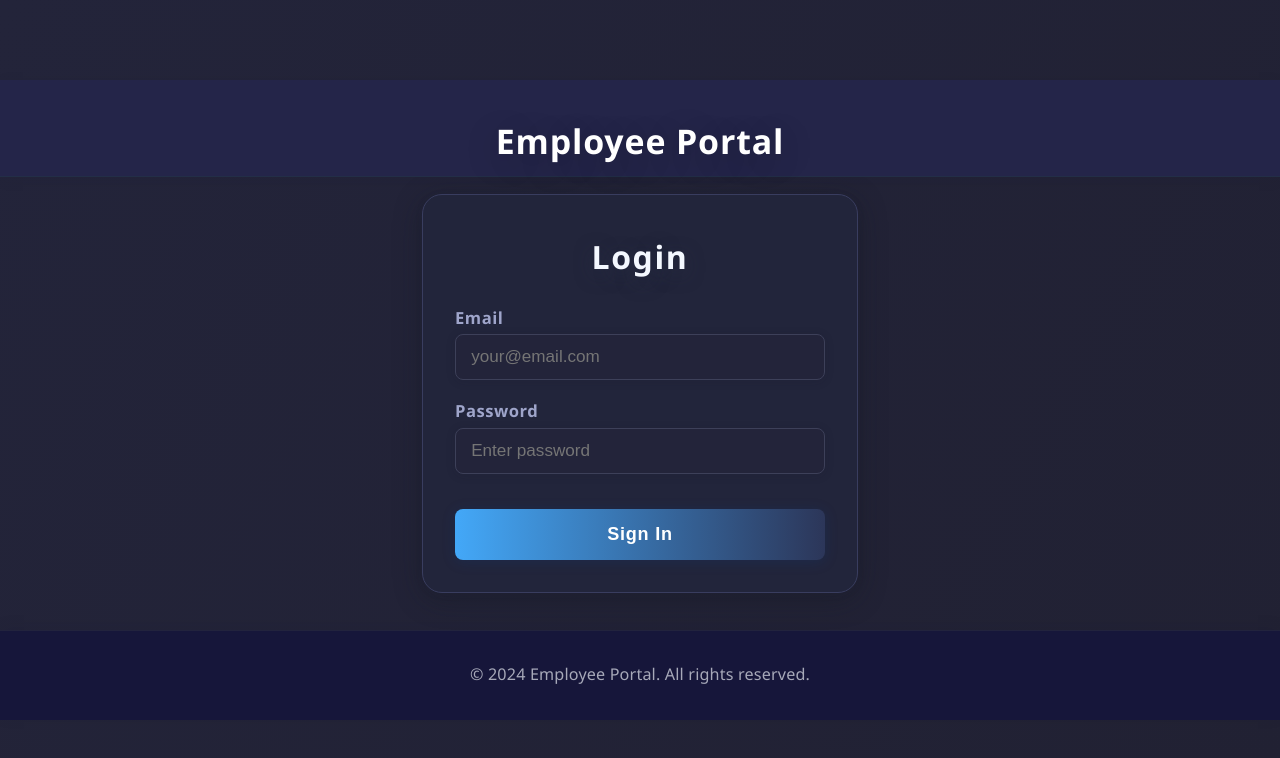
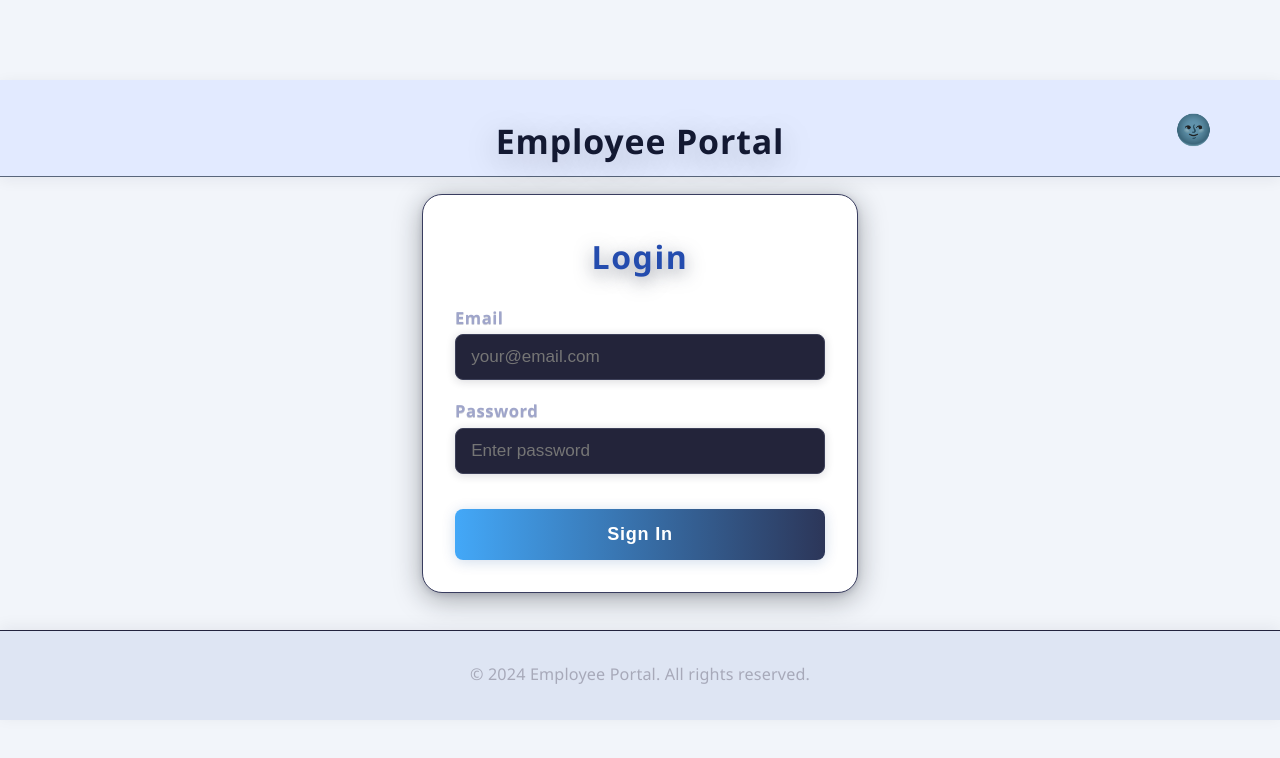
Before and after one commit to abijith-2002/login-sample, a React (Create React App) app: page /login in a window 1280 px wide. Shown: the top 758 px of the page. Built offline with nearby package versions, Linux system fonts and the light colour scheme.

Commit message:
CheckPoint

```diff
--- a/src/components/Header.js
+++ b/src/components/Header.js
@@ -1,13 +1,17 @@
 import React from "react";
+import ThemeToggle from "./ThemeToggle";
 
 // PUBLIC_INTERFACE
 export default function Header() {
   /**
-   * Renders the Employee Portal header for the login page.
+   * Renders the Employee Portal header for the login page, including theme toggle.
    */
   return (
-    <header className="login-header">
-      Employee Portal
+    <header className="login-header" style={{ display: "flex", alignItems: "center", justifyContent: "center", position: "relative" }}>
+      <span style={{ flex: "1", textAlign: "center" }}>Employee Portal</span>
+      <span style={{position: "absolute", right: "1.1em", top: "0.8em"}}>
+        <ThemeToggle />
+      </span>
     </header>
   );
 }
--- a/src/components/Login.css
+++ b/src/components/Login.css
@@ -5,13 +5,12 @@
   flex-direction: column;
   align-items: center;
   justify-content: center;
-  background:
-    linear-gradient(120deg, #23243a 0%, #212133 100%);
+  background: var(--bg, #1b1e35);
   position: relative;
 }
 
 .login-card {
-  background: #22253b;
+  background: var(--login-card-bg, #22253b);
   border-radius: 20px;
   box-shadow: 0 6px 28px rgba(20,25,30,0.36), 0 1.5px 6px rgba(44,42,74,0.16);
   padding: 2.5rem 2rem 2rem 2rem;
@@ -26,7 +25,7 @@
 }
 
 .login-card h2 {
-  color: #f4f8ff;
+  color: var(--primary, #f4f8ff);
   font-size: 2rem;
   font-weight: 800;
   margin-top: 0;
@@ -106,12 +105,12 @@
   width: 100vw;
   max-width: 100vw;
   min-height: 64px;
-  color: #fff;
+  color: var(--foreground, #fff);
   font-size: 2.12rem;
   font-family: 'Segoe UI', 'Roboto', Arial, sans-serif;
   font-weight: bold;
   letter-spacing: 0.025em;
-  background: #242549;
+  background: var(--header-bg, #242549);
   display: flex;
   align-items: center;
   justify-content: center;
@@ -128,7 +127,7 @@
   width: 100vw;
   max-width: 100vw;
   min-height: 50px;
-  background: #16163a;
+  background: var(--footer-bg, #16163a);
   color: #a7a9b9;
   font-size: 1.01rem;
   display: flex;
--- /dev/null
+++ b/src/components/ThemeToggle.css
@@ -0,0 +1,28 @@
+.theme-toggle-btn {
+  background: transparent;
+  border: none;
+  cursor: pointer;
+  font-size: 1.85rem;
+  margin-left: auto;
+  margin-right: 0.64em;
+  outline: none;
+  color: var(--foreground, #e2eafc);
+  display: flex;
+  align-items: center;
+  transition: filter 0.18s, background 0.18s;
+  border-radius: 50%;
+  padding: 0.22em 0.4em;
+  box-shadow: none;
+  position: relative;
+}
+
+.theme-toggle-btn:hover,
+.theme-toggle-btn:focus {
+  filter: brightness(1.2);
+  background: rgba(150,150,200,0.075);
+}
+
+.theme-toggle-icon {
+  display: inline-flex;
+  align-items: center;
+}
--- /dev/null
+++ b/src/components/ThemeToggle.js
@@ -0,0 +1,29 @@
+import React from "react";
+import { useTheme } from "../theme/ThemeProvider";
+import "./ThemeToggle.css";
+
+// PUBLIC_INTERFACE
+export default function ThemeToggle() {
+  /**
+   * Renders a button to toggle light/dark theme.
+   */
+  const { mode, toggleTheme } = useTheme();
+
+  return (
+    <button
+      className="theme-toggle-btn"
+      onClick={toggleTheme}
+      aria-label={`Switch to ${mode === "dark" ? "light" : "dark"} mode`}
+      title={`Switch to ${mode === "dark" ? "light" : "dark"} mode`}
+      type="button"
+    >
+      {mode === "dark" ? (
+        // Sun for light mode
+        <span aria-hidden="true" role="img" className="theme-toggle-icon" title="Light mode">🌞</span>
+      ) : (
+        // Moon for dark mode
+        <span aria-hidden="true" role="img" className="theme-toggle-icon" title="Dark mode">🌚</span>
+      )}
+    </button>
+  );
+}
--- a/src/theme/ThemeProvider.js
+++ b/src/theme/ThemeProvider.js
@@ -1,7 +1,83 @@
-import React from "react";
+import React, { createContext, useContext, useEffect, useState } from "react";
+
+// Theme definitions for light and dark mode
+const themes = {
+  light: {
+    name: "light",
+    variables: {
+      "--primary": "#244cae",
+      "--secondary": "#468ee6",
+      "--accent": "#85c1ff",
+      "--bg": "#f2f5fa",
+      "--error": "#f3704a",
+      "--foreground": "#131932",
+      "--header-bg": "#e2eaff",
+      "--footer-bg": "#dee5f3",
+      "--login-card-bg": "#fff"
+    }
+  },
+  dark: {
+    name: "dark",
+    variables: {
+      "--primary": "#c8d4fe",
+      "--secondary": "#91b1ef",
+      "--accent": "#4eb2e0",
+      "--bg": "#1b1e35",
+      "--error": "#f3747a",
+      "--foreground": "#e2eafc",
+      "--header-bg": "#242549",
+      "--footer-bg": "#16163a",
+      "--login-card-bg": "#22253b"
+    }
+  }
+};
+
+const ThemeContext = createContext();
+
+// PUBLIC_INTERFACE
+export function useTheme() {
+  return useContext(ThemeContext);
+}
 
 // PUBLIC_INTERFACE
 export default function ThemeProvider({ children }) {
-  // Theme could be expanded in the future, now uses :root from global.css
-  return children;
+  // Pick default from system preference or localStorage
+  const getInitialTheme = () => {
+    const stored = localStorage.getItem("theme_mode");
+    if (stored === "light" || stored === "dark") return stored;
+    if (window.matchMedia &&
+      window.matchMedia("(prefers-color-scheme: light)").matches) {
+      return "light";
+    }
+    return "dark";
+  };
+  const [mode, setMode] = useState(getInitialTheme());
+
+  // Apply theme variables to document root
+  useEffect(() => {
+    const variables = themes[mode].variables;
+    for (const key in variables) {
+      document.documentElement.style.setProperty(key, variables[key]);
+    }
+    localStorage.setItem("theme_mode", mode);
+  }, [mode]);
+
+  // PUBLIC_INTERFACE
+  function toggleTheme() {
+    setMode((prev) => (prev === "dark" ? "light" : "dark"));
+  }
+
+  return (
+    <ThemeContext.Provider
+      value={{
+        mode,
+        setMode,
+        toggleTheme,
+        isDark: mode === "dark",
+        isLight: mode === "light"
+      }}
+    >
+      {children}
+    </ThemeContext.Provider>
+  );
 }
--- a/src/theme/global.css
+++ b/src/theme/global.css
@@ -4,11 +4,15 @@
   --accent: #4eb2e0;
   --bg: #1b1e35;
   --error: #f3747a;
+  --foreground: #e2eafc;
+  --header-bg: #242549;
+  --footer-bg: #16163a;
+  --login-card-bg: #22253b;
 }
 
 body {
   background: var(--bg);
-  color: #e2eafc;
+  color: var(--foreground, #e2eafc);
   font-family: 'Segoe UI', 'Roboto', Arial, sans-serif;
   margin: 0;
   min-height: 100vh;
```
Also changed, not shown: 1 other file (tests, documents, lock files or other folders).
